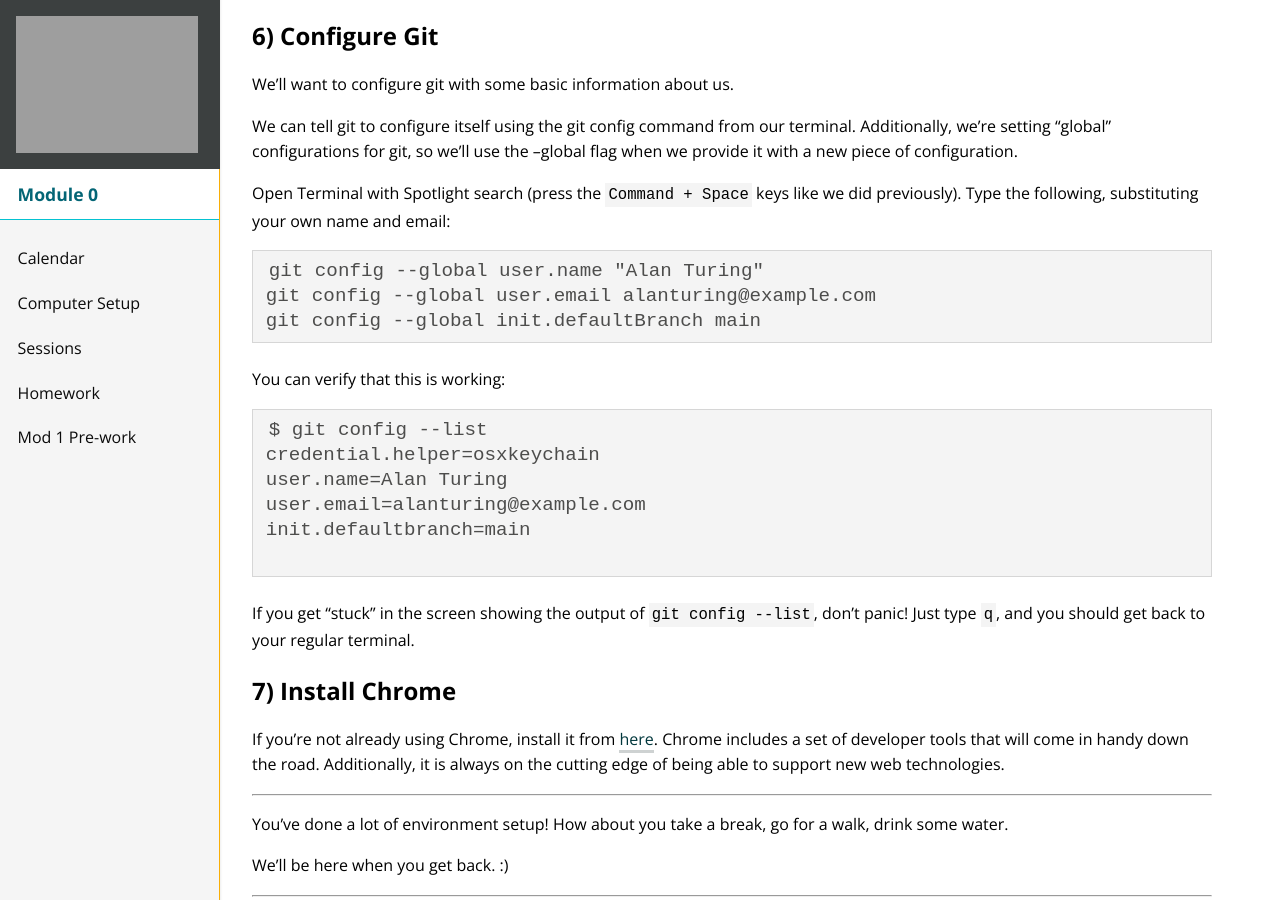
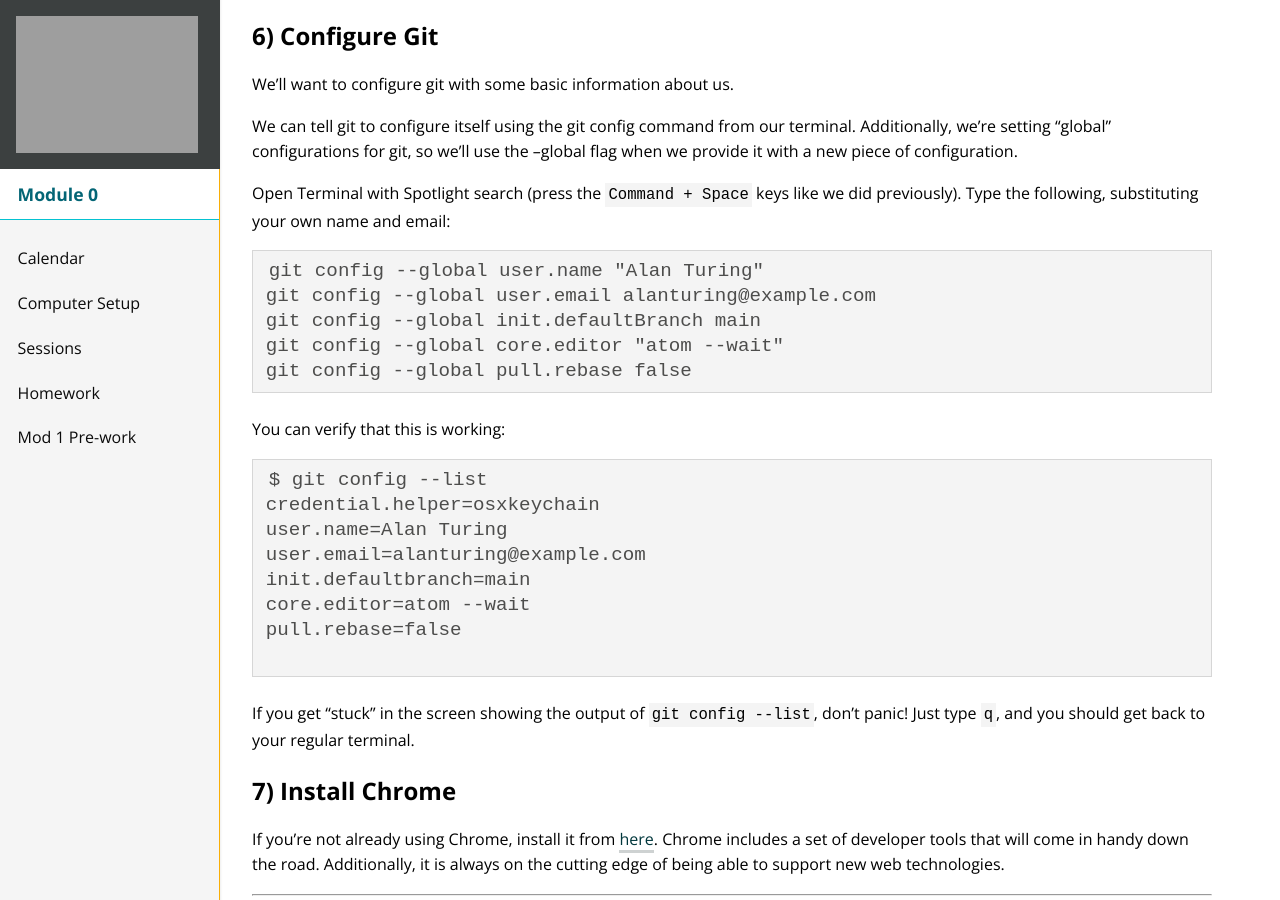
Before and after one commit to turingschool/mod-0-curriculum, a Jekyll site: the page built from setup-instructions.md, in a window 1280 px wide and 900 px high, scrolled down 4148 px. Built offline with Jekyll 4.4.1, drawn with Linux system fonts in a browser that asks for light colours; nearby versions of some CDN libraries.

Commit message:
Update setup instructions with atom as text editor for git

````diff
--- a/setup-instructions.md
+++ b/setup-instructions.md
@@ -164,6 +164,8 @@ Open Terminal with Spotlight search (press the `Command + Space` keys like we di
 git config --global user.name "Alan Turing"
 git config --global user.email alanturing@example.com
 git config --global init.defaultBranch main
+git config --global core.editor "atom --wait"
+git config --global pull.rebase false
 ```
 
 You can verify that this is working:
@@ -174,6 +176,8 @@ credential.helper=osxkeychain
 user.name=Alan Turing
 user.email=alanturing@example.com
 init.defaultbranch=main
+core.editor=atom --wait
+pull.rebase=false
 
 ```
 If you get "stuck" in the screen showing the output of `git config --list`, don't panic! Just type `q`, and you should get back to your regular terminal.
````
